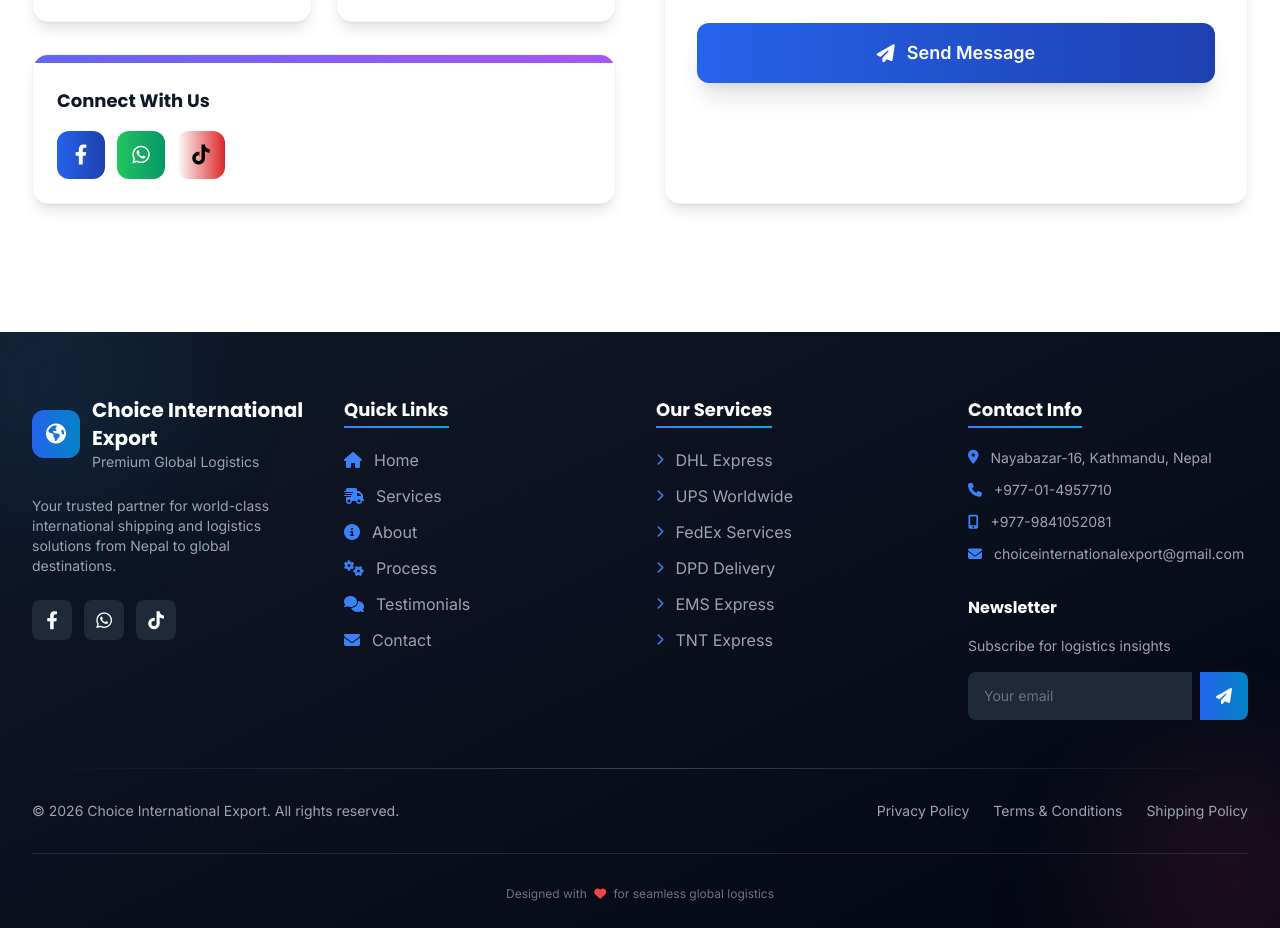
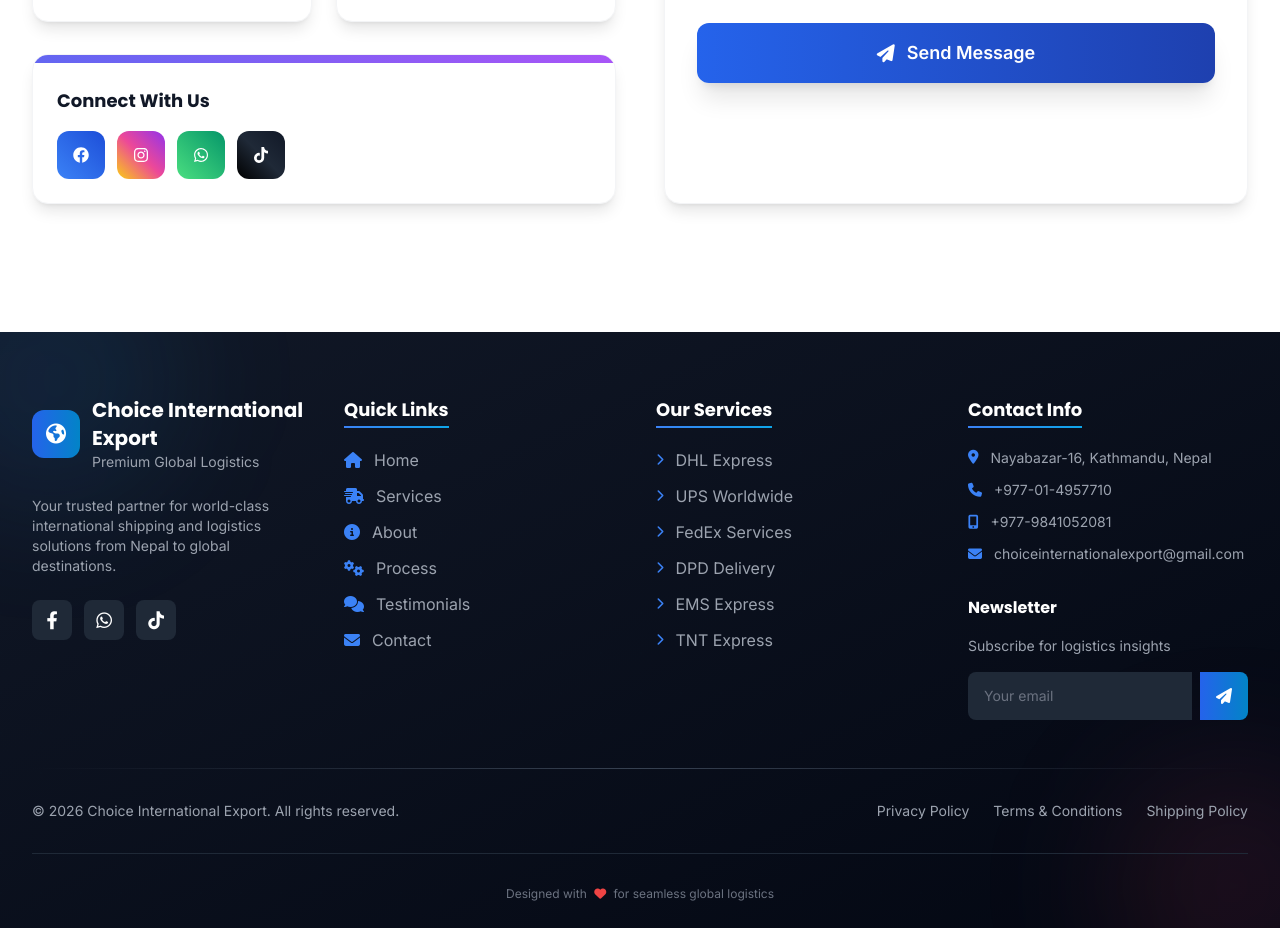
Before and after one commit to roshansth10/choice-export, a Next.js app: page / in a window 1280 px wide. Shown: the part 8160-9088 px from the top of the page. Built offline with nearby package versions, Linux system fonts and the light colour scheme.

Commit message:
links icons updated

```diff
--- a/components/Contact.js
+++ b/components/Contact.js
@@ -1,5 +1,8 @@
 'use client';
-
+import { FaInstagram } from "react-icons/fa";
+import { FaTiktok } from "react-icons/fa";
+import { FaFacebook} from "react-icons/fa";
+import { FaWhatsapp } from "react-icons/fa";
 import { useState } from 'react';
 
 export default function Contact() {
@@ -140,15 +143,46 @@ export default function Contact() {
               <div className="p-4 sm:p-6">
                 <h3 className="text-base sm:text-lg font-bold text-gray-900 mb-3 sm:mb-4">Connect With Us</h3>
                 <div className="flex flex-wrap gap-2 sm:gap-3">
-                  <a href="https://www.facebook.com/" target="_blank" className="w-11 h-11 sm:w-12 sm:h-12 rounded-xl bg-gradient-to-r from-blue-600 to-blue-800 text-white flex items-center justify-center hover:scale-110 transition-transform text-lg sm:text-xl">
-                    <i className="fab fa-facebook-f"></i>
-                  </a>
-                  <a href="https://wa.me/9779841052081" target="_blank"  className="w-11 h-11 sm:w-12 sm:h-12 rounded-xl bg-gradient-to-r from-green-500 to-emerald-600 text-white flex items-center justify-center hover:scale-110 transition-transform text-lg sm:text-xl">
-                    <i className="fab fa-whatsapp"></i>
-                  </a>
-                  <a href="https://www.tiktok.com/en/" target="_blank" className="w-11 h-11 sm:w-12 sm:h-12 rounded-xl bg-gradient-to-r from-white to-red-600 text-black flex items-center justify-center hover:scale-110 transition-transform text-lg sm:text-xl">
-                    <i className="fab fa-tiktok"></i>
-                  </a>
+                  {/* Facebook */}
+<a
+  href="https://www.facebook.com/"
+  target="_blank"
+  rel="noopener noreferrer"
+  className="w-11 h-11 sm:w-12 sm:h-12 rounded-xl bg-gradient-to-tr from-blue-500 to-blue-700 text-white flex items-center justify-center hover:scale-110 transition-transform"
+>
+  <FaFacebook />
+</a>
+
+{/* Instagram */}
+<a
+  href="https://www.instagram.com/"
+  target="_blank"
+  rel="noopener noreferrer"
+  className="w-11 h-11 sm:w-12 sm:h-12 rounded-xl bg-gradient-to-tr from-yellow-400 via-pink-500 to-purple-600 text-white flex items-center justify-center hover:scale-110 transition-transform"
+>
+  <FaInstagram />
+</a>
+
+{/* WhatsApp */}
+<a
+  href="https://wa.me/9863486932"
+  target="_blank"
+  rel="noopener noreferrer"
+  className="w-11 h-11 sm:w-12 sm:h-12 rounded-xl bg-gradient-to-tr from-green-400 to-emerald-600 text-white flex items-center justify-center hover:scale-110 transition-transform"
+>
+  <FaWhatsapp />
+</a>
+
+{/* TikTok */}
+<a
+  href="https://www.tiktok.com/"
+  target="_blank"
+  rel="noopener noreferrer"
+  className="w-11 h-11 sm:w-12 sm:h-12 rounded-xl bg-gradient-to-tr from-black via-gray-800 to-gray-900 text-white flex items-center justify-center hover:scale-110 transition-transform"
+>
+  <FaTiktok />
+</a>
+
                 </div>
               </div>
             </div>
--- a/components/Footer.js
+++ b/components/Footer.js
@@ -46,7 +46,7 @@ export default function Footer() {
               <a href="https://www.facebook.com" target="_blank"   className="w-10 h-10 rounded-lg bg-gray-800 hover:bg-primary-600 text-white flex items-center justify-center transition-colors text-lg">
                 <i className="fab fa-facebook-f"></i>
               </a>
-              <a href="https://wa.me/9779841052081" target="_blank"   className="w-10 h-10 rounded-lg bg-gray-800 hover:bg-primary-600 text-white flex items-center justify-center transition-colors text-lg">
+              <a href="https://wa.me/9863486932" target="_blank"   className="w-10 h-10 rounded-lg bg-gray-800 hover:bg-primary-600 text-white flex items-center justify-center transition-colors text-lg">
                 <i className="fab fa-whatsapp"></i>
               </a>
               <a href="https://www.tiktok.com/en/" target="_blank"  className="w-10 h-10 rounded-lg bg-gray-800 hover:bg-primary-600 text-white flex items-center justify-center transition-colors text-lg">
--- a/package.json
+++ b/package.json
@@ -9,8 +9,9 @@
     "lint": "next lint"
   },
   "dependencies": {
+    "icons": "^1.0.0",
     "next": "14.0.4",
-    "react": "^18",
+    "react": "^18.3.1",
     "react-dom": "^18",
     "react-icons": "^4.12.0"
   },
```
Also changed, not shown: 2 other files (tests, documents, lock files or other folders).
